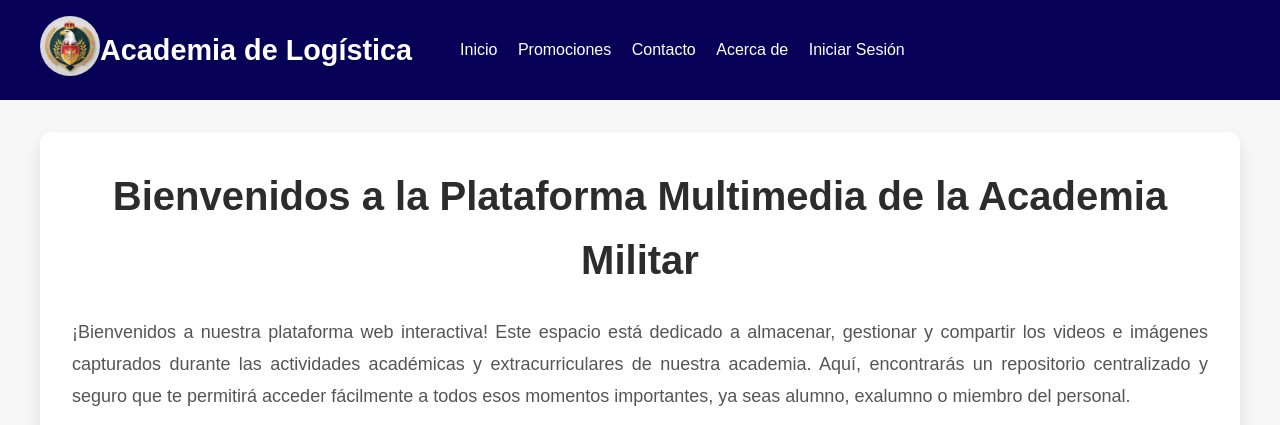
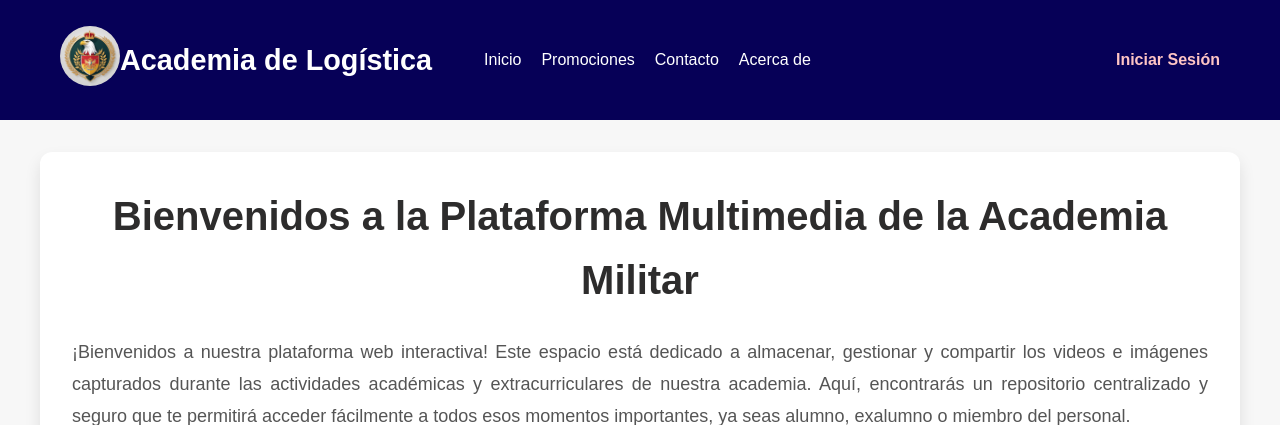
Before and after one commit to ChicoPatino-A/ProyectoPaginaWebAcademiaMilitar, a Flask app: page /acercade in a window 1280 px wide. Shown: the top 425 px of the page. Run offline with Flask 3, Linux system fonts and the light colour scheme.

Commit message:
pequeño cambio de diseño de header

```diff
--- a/static/css/styles.css
+++ b/static/css/styles.css
@@ -25,6 +25,7 @@ header {
 
 .header-content {
     display: flex;
+    background-color: #060057;
     align-items: center;
     width: 100%;
     max-width: 1200px;
@@ -39,6 +40,8 @@ header h1 {
 nav {
     margin-left: 2rem;
     flex-grow: 1;
+    display: flex;
+    align-items: center;
 }
 
 nav a {
@@ -47,6 +50,7 @@ nav a {
     margin-left: 1rem;
     font-size: 1rem;
 }
+
 
 nav a:hover {
     text-decoration: underline;
@@ -72,7 +76,7 @@ main {
 
 main h2 {
     font-size: 2rem;
-    color: #191919;
+    color: #1f1c1c;
     margin-bottom: 1rem;
 }
 
@@ -85,6 +89,34 @@ footer {
     width: 100%;
     bottom: 0;
 }
+
+.header-content {
+    display: flex;
+    justify-content: space-between; /* Distribuye los elementos a lo largo del contenedor */
+    align-items: center; /* Alinea verticalmente los elementos al centro */
+    padding: 10px 20px; /* Espaciado interno para el contenido del encabezado */
+    background-color: #060057; /* Color de fondo opcional para el encabezado */
+  }
+
+  .logo {
+    max-width: 100px; /* Ajusta el tamaño máximo del logo según sea necesario */
+  }
+
+
+
+  nav a {
+    margin-left: 20px;
+    color: #ffffff;
+    text-decoration: none; /* Quitar subrayado del texto del enlace */
+  }
+
+
+  .nav-login {
+    margin-left: auto; /* Mueve este enlace hacia la derecha */
+    font-weight: bold; /* Opcional: Añade negrita al texto de "Iniciar Sesión" */
+    color: #fec4c4; /* Color del texto de "Iniciar Sesión" */
+    text-decoration: none; /* Quitar subrayado del texto del enlace */
+  }
 
 /*--------------------------------------------- INICIAR SESION ----------------------------------*/
 .iniciar-sesion-seccion {
```
